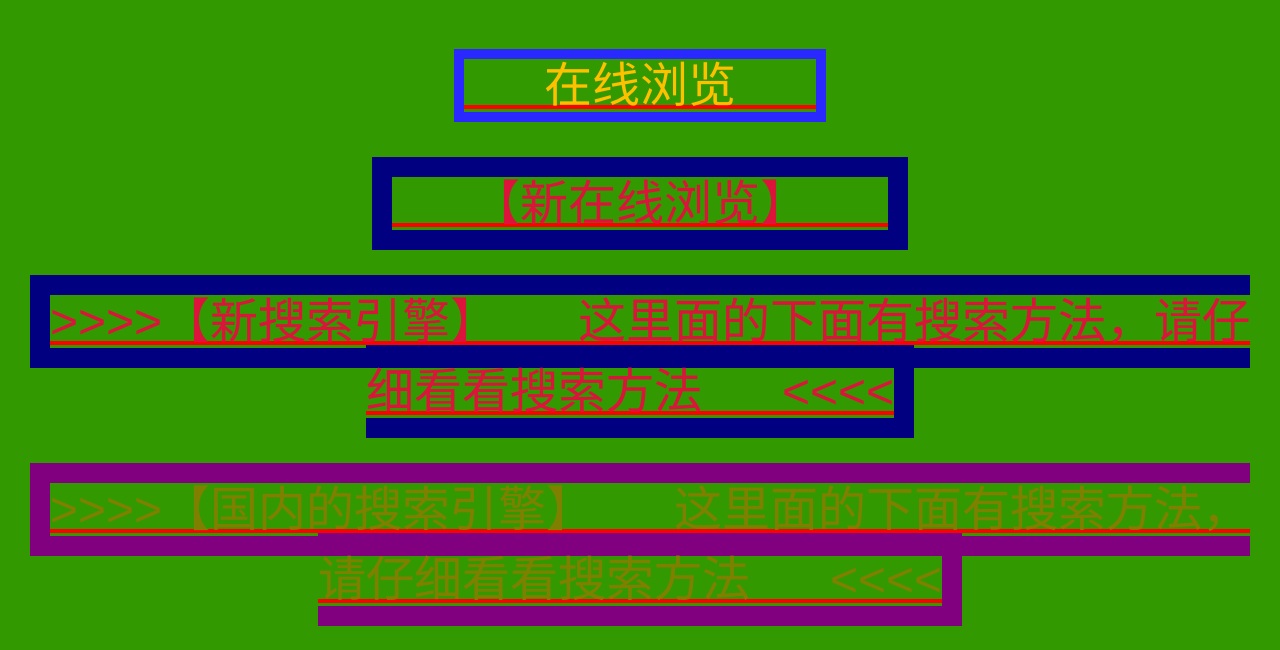
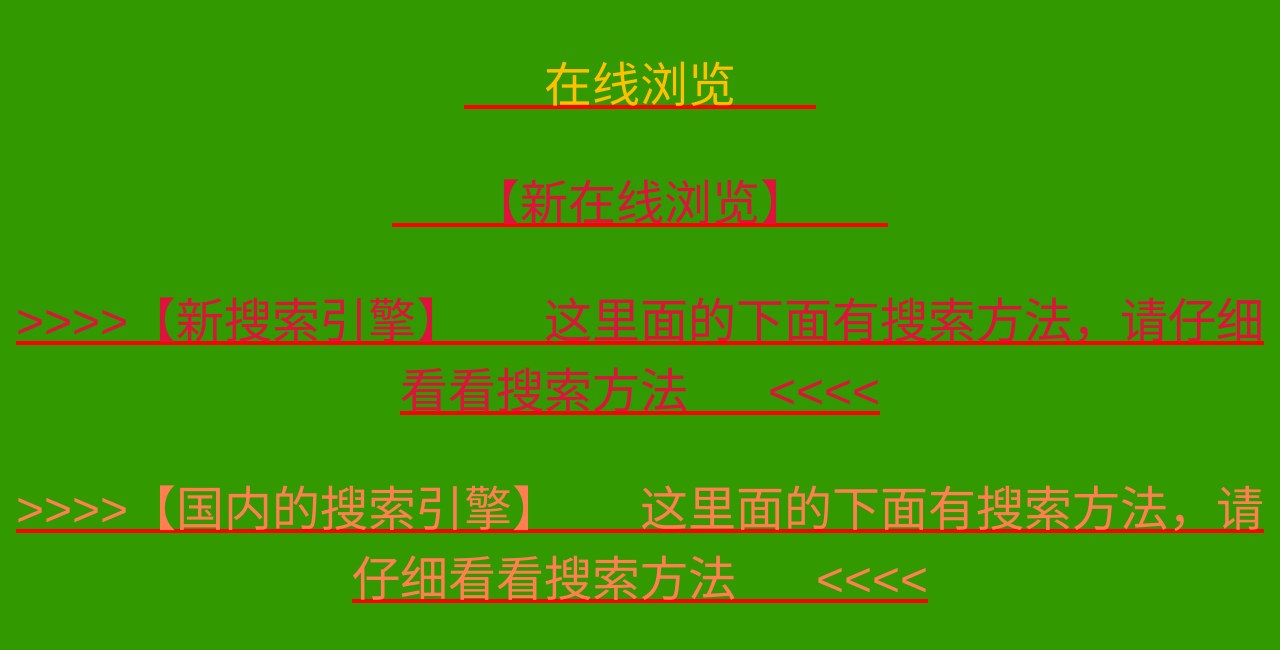
Before and after one commit to bcjesus/bcjesus.github.io, a plain HTML site: page index.html in a window 1280 px wide. Shown: the part 302-952 px from the top of the page. Drawn offline with Linux system fonts and the light colour scheme.

Commit message:
Update index.html

```diff
--- a/index.html
+++ b/index.html
@@ -35,10 +35,10 @@ body{text-align:center}
 
 		<a href="https://bcjesus.top/2/1.svg"> <marquee width="400" height="100 direction="right" behavior="alternate"
 		scrollamount="30" scrolldelay="30"  style="border: 10px solid #FFD700">资料导航</marquee></a></font>
-				<p><a href="http://47.101.61.63:5244"><font size="200" face="arial" color="ffc000"style="border: 10px solid #2828FF">&nbsp&nbsp &nbsp&nbsp&nbsp在线浏览&nbsp&nbsp &nbsp&nbsp&nbsp</p></font></a></p>
-				<p><a href="http://124.222.172.66:5244/"><font size="100" face="arial" color="#DC143c"style="border:20px solid #000080">&nbsp&nbsp &nbsp&nbsp&nbsp【新在线浏览】&nbsp&nbsp &nbsp&nbsp&nbsp</font></a></p>
-					<p><a href="http://124.222.172.66:1234/"><font size="100" face="arial" color="#DC143c"style="border:20px solid #000080">>>>>【新搜索引擎】&nbsp&nbsp &nbsp&nbsp&nbsp这里面的下面有搜索方法，请仔细看看搜索方法&nbsp&nbsp &nbsp&nbsp&nbsp<<<<</font></a></p>
-			<p><a href="http://47.101.61.63:1234/"><font size="100" face="arial" color="#808000"style="border:20px solid #800080">>>>>【国内的搜索引擎】&nbsp&nbsp &nbsp&nbsp&nbsp这里面的下面有搜索方法，请仔细看看搜索方法&nbsp&nbsp &nbsp&nbsp&nbsp<<<<</font></a></p><br>
+				<p><a href="http://47.101.61.63:5244"><font size="200" face="arial" color="ffc000">&nbsp&nbsp &nbsp&nbsp&nbsp在线浏览&nbsp&nbsp &nbsp&nbsp&nbsp</p></font></a></p>
+				<p><a href="http://124.222.172.66:5244/"><font size="100" face="arial" color="#DC143c">&nbsp&nbsp &nbsp&nbsp&nbsp【新在线浏览】&nbsp&nbsp &nbsp&nbsp&nbsp</font></a></p>
+					<p><a href="http://124.222.172.66:1234/"><font size="100" face="arial" color="#DC143c">>>>>【新搜索引擎】&nbsp&nbsp &nbsp&nbsp&nbsp这里面的下面有搜索方法，请仔细看看搜索方法&nbsp&nbsp &nbsp&nbsp&nbsp<<<<</font></a></p>
+			<p><a href="http://47.101.61.63:1234/"><font size="100" face="arial" color="#FF7F50">>>>>【国内的搜索引擎】&nbsp&nbsp &nbsp&nbsp&nbsp这里面的下面有搜索方法，请仔细看看搜索方法&nbsp&nbsp &nbsp&nbsp&nbsp<<<<</font></a></p><br>
 
 
 
@@ -271,6 +271,10 @@ body{text-align:center}
 
 
 
+
+	</body>
+</html>
+
 		<p><a href="http://47.101.61.63:5244/j/%E8%A7%86%E9%A2%91/%E5%81%A5%E5%BA%B7%E7%9C%9F%E7%9B%B8"><font size="100" face="arial" color="#FFFFF0">点这里下载冠状病毒西医治疗方案2.1</p>
 <p><a href="https://chat.theb.ai/#/chat/"><font size="100" face="arial" color="#FFFFF0">非官方的ChatGPT换了个外壳的网站，需要翻墙后使用，可以用这个翻译，生成大纲，表格，多种功能，此链接与本网址无任何利益关系，也不要对这个资金支持，想用官方的Chatgpt，查看注册方法点下面的连接</p></p></p>
 <p><a href="https://v6jph-my.sharepoint.com/:w:/g/personal/bh2520_v6jph_onmicrosoft_com/EZF7buQr5KNDv-H7MvaIeHwBy7ehgZh5ZrkRXkAMuRVU7w?e=QeOkuW"><font size="100" face="arial" color="#FFFFF0">AI工具与各种工具介绍</a></p></p></p></p>
@@ -278,7 +282,3 @@ body{text-align:center}
 
 
 			需要翻墙软件可以联系这位主内的夏弟兄，他的提供的线路价格便宜，稳定，速度也快，微信:xiaziyuan545689378，这个是推荐，不是广告，与本网址本人无任何利益关系
-
-
-	</body>
-</html>
```
